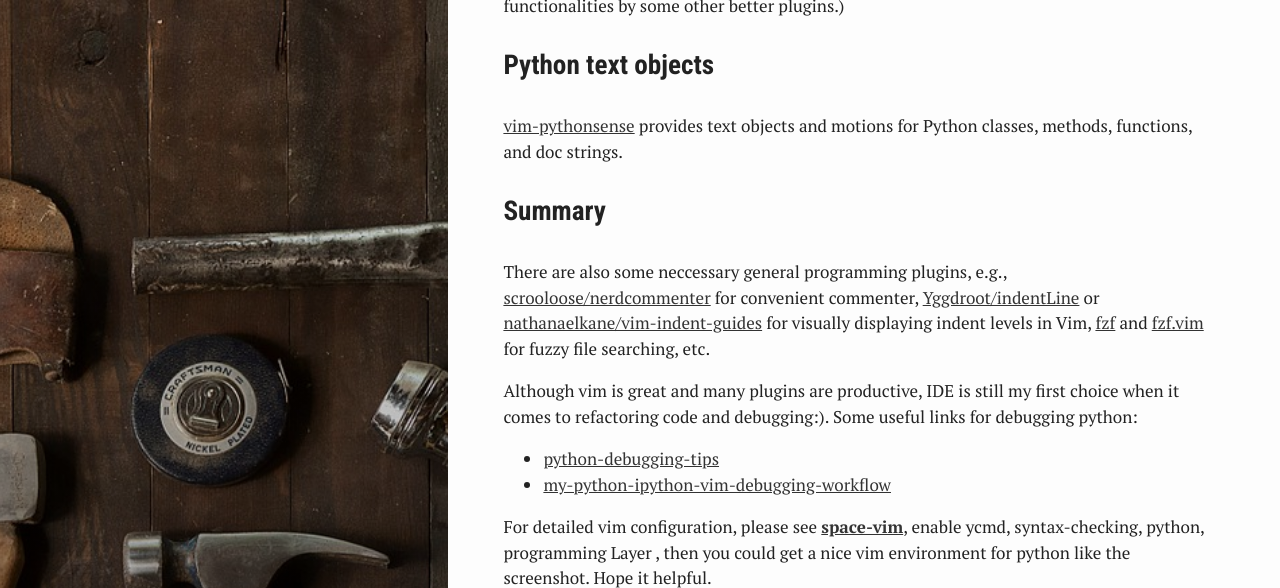
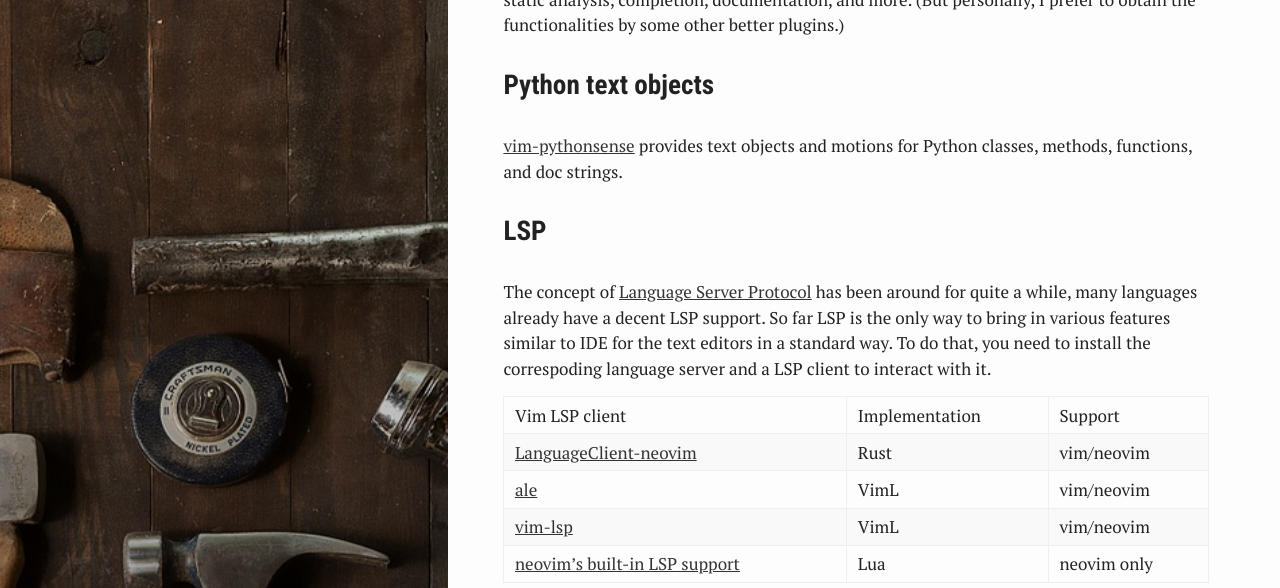
Before and after one commit to liuchengxu/liuchengxu.github.io, a Jekyll site: the page built from _posts/2017-02-01-use-vim-as-a-python-ide.md, in a window 1280 px wide and 1400 px high, scrolled down 6284 px, cut to the strip 0-588 px from the top of the window. Built offline with Jekyll 4.4.1, drawn with Linux system fonts in a browser that asks for light colours; some of the changed text lies outside the part shown.

Commit message:
Update use-vim-a-python-ide.md

```diff
--- a/_posts/2017-02-01-use-vim-as-a-python-ide.md
+++ b/_posts/2017-02-01-use-vim-as-a-python-ide.md
@@ -154,15 +155,37 @@
 
 [vim-pythonsense](https://github.com/jeetsukumaran/vim-pythonsense) provides text objects and motions for Python classes, methods, functions, and doc strings.
 
+### LSP
+
+The concept of [Language Server Protocol](https://langserver.org/) has been around for quite a while, many languages already have a decent LSP support. So far LSP is the only way to bring in various features similar to IDE for the text editors in a standard way. To do that, you need to install the correspoding language server and a LSP client to interact with it.
+
+ Vim LSP client                                                             | Implementation | Support
+[LanguageClient-neovim](https://github.com/autozimu/LanguageClient-neovim)  | Rust           | vim/neovim
+[ale](https://github.com/w0rp/ale)                                          | VimL           | vim/neovim
+[vim-lsp](https://github.com/prabirshrestha/vim-lsp)                        | VimL           | vim/neovim
+[neovim's built-in LSP support](https://github.com/neovim/neovim/pull/6856) | Lua            | neovim only
+
+LCN implements the LSP client in Rust, so it obviously has an outstanding performance compared to others written in vimscript or lua. Most LSP clients are usable now, but far from perfect:
+
+- simple and crude UI
+- poor performance
+
+Still a long way to go :).
+
 ### Summary
 
-There are also some neccessary general programming plugins, e.g., [scrooloose/nerdcommenter](https://github.com/scrooloose/nerdcommenter) for convenient commenter, [Yggdroot/indentLine](https://github.com/Yggdroot/indentLine) or [nathanaelkane/vim-indent-guides](https://github.com/nathanaelkane/vim-indent-guides) for visually displaying indent levels in Vim, [fzf](https://github.com/junegunn/fzf)  and [fzf.vim](https://github.com/junegunn/fzf.vim) for fuzzy file searching, etc.
+There are also some neccessary general programming plugins, e.g.
+
+- [scrooloose/nerdcommenter](https://github.com/scrooloose/nerdcommenter) for convenient commenter.
+- [Yggdroot/indentLine](https://github.com/Yggdroot/indentLine) or [nathanaelkane/vim-indent-guides](https://github.com/nathanaelkane/vim-indent-guides) for visually displaying indent levels in Vim.
+- [fzf](https://github.com/junegunn/fzf)  and [fzf.vim](https://github.com/junegunn/fzf.vim) for fuzzy file searching, also [vim-fz](https://github.com/mattn/vim-fz) and [fzy](https://github.com/jhawthorn/fzy).
+- ......
 
 Although vim is great and many plugins are productive, IDE is still my first choice when it comes to refactoring code and debugging:). Some useful links for debugging python:
 
 - [python-debugging-tips](http://stackoverflow.com/questions/1623039/python-debugging-tips)
 - [my-python-ipython-vim-debugging-workflow](http://keflavich.github.io/blog/my-python-ipython-vim-debugging-workflow.html)
 
-For detailed vim configuration, please see **[space-vim](https://github.com/liuchengxu/space-vim)**, enable ycmd, syntax-checking, python, programming Layer , then you could get a nice vim environment for python like the screenshot. Hope it helpful.
+For detailed vim configuration, please refer to **[space-vim](https://github.com/liuchengxu/space-vim)**. Enable `ycmd`/`lsp`, `auto-completion`, `syntax-checking`, `python`, `programming` Layer , then you could get a nice vim environment for python like the above screenshot. Enjoy!
 
-![](https://github.com/liuchengxu/space-vim-dark/blob/screenshots/screenshot1.png?raw=true)
+![](https://raw.githubusercontent.com/liuchengxu/img/master/vim-which-key/vim-which-key.png)
```
Also changed, not shown: other parts of _posts/2017-02-01-use-vim-as-a-python-ide.md (+1 -0 lines).
